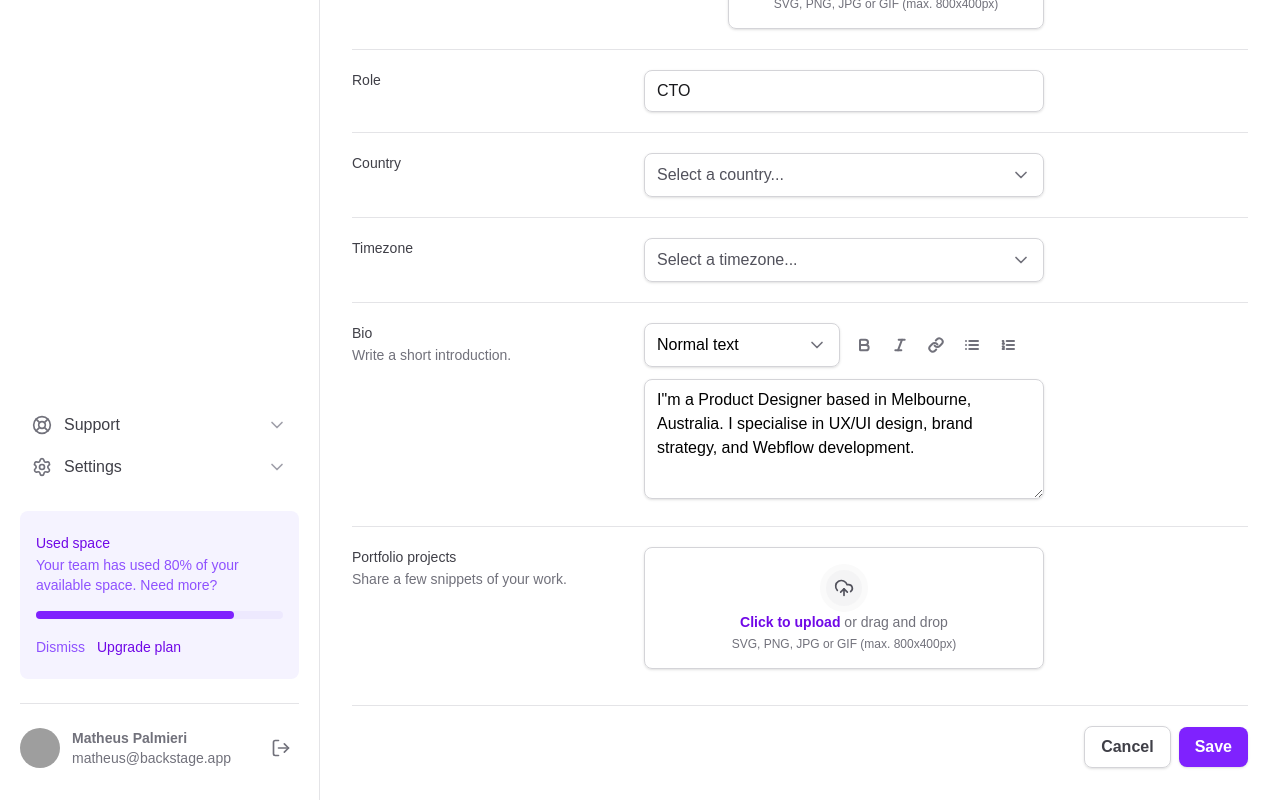
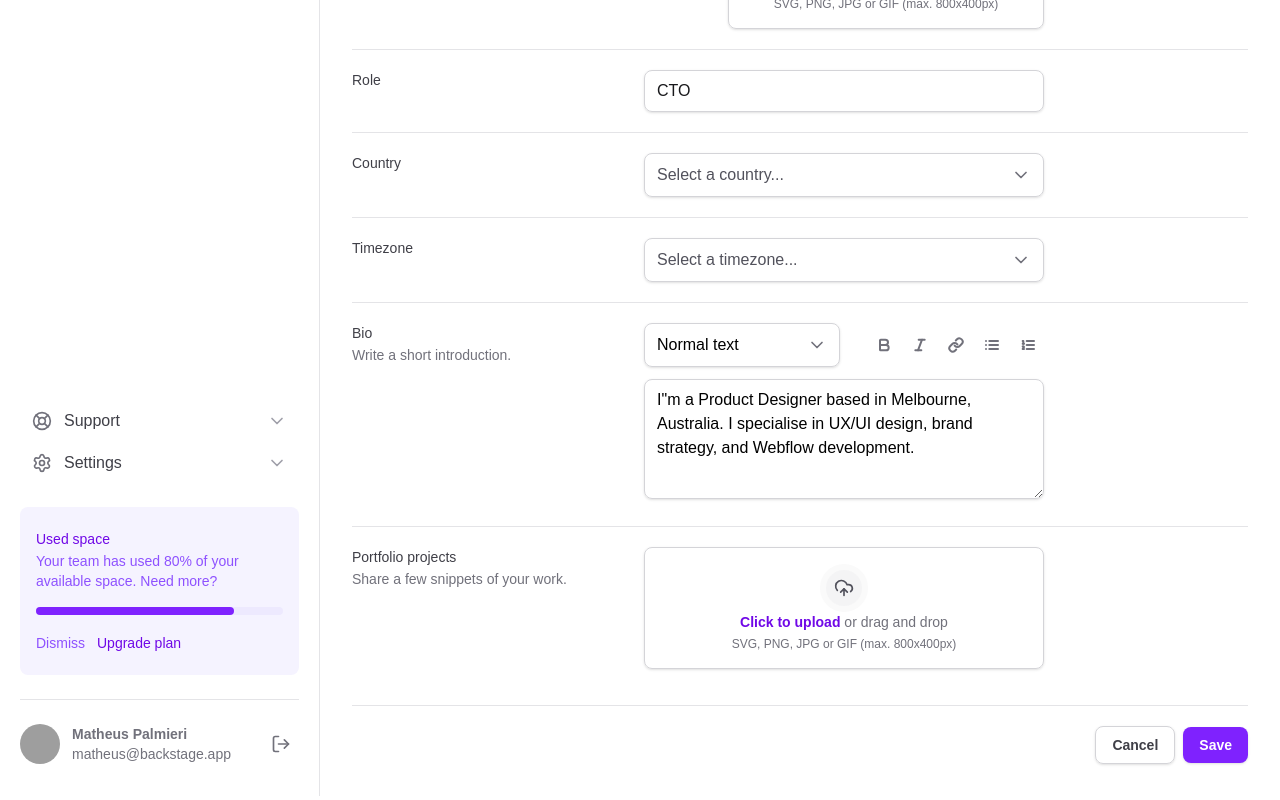
Before and after one commit to MatheusPalmieri/rocketseat-tailwind, a Next.js app: page / in a window 1280 px wide. Shown: the part 577-1377 px from the top of the page. Built offline with nearby package versions, Linux system fonts and the light colour scheme; grey boxes are pictures that could not be loaded.

Commit message:
feat: button variants

```diff
--- a/package.json
+++ b/package.json
@@ -16,7 +16,9 @@
     "motion": "^12.23.12",
     "next": "15.4.5",
     "react": "19.1.0",
-    "react-dom": "19.1.0"
+    "react-dom": "19.1.0",
+    "tailwind-merge": "^3.3.1",
+    "tailwind-variants": "^3.1.1"
   },
   "devDependencies": {
     "@eslint/eslintrc": "^3",
--- a/src/app/page.tsx
+++ b/src/app/page.tsx
@@ -3,6 +3,7 @@ import { InputControl, InputPrefix, InputRoot } from "@/components/form/Input";
 import { Select, SelectItem } from "@/components/form/Select";
 import { Textarea } from "@/components/form/Textarea";
 import { SettingsTabs } from "@/components/SettingsTabs/SettingsTabs";
+import { Button } from "@/components/ui/Button";
 import { Bold, Italic, Link, List, ListOrdered, Mail } from "lucide-react";
 
 export default function Home() {
@@ -22,19 +23,10 @@ export default function Home() {
           </div>
 
           <div className="flex items-center gap-2">
-            <button
-              type="button"
-              className="text-small rounded-lg border border-zinc-300 px-4 py-2 font-semibold text-zinc-700 shadow-sm transition-colors duration-300 hover:bg-zinc-50"
-            >
-              Cancel
-            </button>
-            <button
-              type="submit"
-              form="settings"
-              className="text-small rounded-lg bg-violet-600 px-4 py-2 font-semibold text-white shadow-sm transition-colors duration-300 hover:bg-violet-700"
-            >
+            <Button variant="secondary">Cancel</Button>
+            <Button type="submit" form="settings">
               Save
-            </button>
+            </Button>
           </div>
         </div>
 
@@ -155,40 +147,25 @@ export default function Home() {
                   <SelectItem value="md">Markdown</SelectItem>
                 </Select>
 
-                <div className="flex items-center gap-1">
-                  <button
-                    type="button"
-                    className="rounded-md p-2 transition-colors duration-200 hover:bg-zinc-50"
-                  >
+                <div className="ml-auto flex items-center gap-1">
+                  <Button variant="ghost" size="icon">
                     <Bold className="size-4 text-zinc-500" strokeWidth={3} />
-                  </button>
-                  <button
-                    type="button"
-                    className="rounded-md p-2 transition-colors duration-200 hover:bg-zinc-50"
-                  >
+                  </Button>
+                  <Button variant="ghost" size="icon">
                     <Italic className="size-4 text-zinc-500" strokeWidth={3} />
-                  </button>
-                  <button
-                    type="button"
-                    className="rounded-md p-2 transition-colors duration-200 hover:bg-zinc-50"
-                  >
+                  </Button>
+                  <Button variant="ghost" size="icon">
                     <Link className="size-4 text-zinc-500" strokeWidth={3} />
-                  </button>
-                  <button
-                    type="button"
-                    className="rounded-md p-2 transition-colors duration-200 hover:bg-zinc-50"
-                  >
+                  </Button>
+                  <Button variant="ghost" size="icon">
                     <List className="size-4 text-zinc-500" strokeWidth={3} />
-                  </button>
-                  <button
-                    type="button"
-                    className="rounded-md p-2 transition-colors duration-200 hover:bg-zinc-50"
-                  >
+                  </Button>
+                  <Button variant="ghost" size="icon">
                     <ListOrdered
                       className="size-4 text-zinc-500"
                       strokeWidth={3}
                     />
-                  </button>
+                  </Button>
                 </div>
               </div>
               <Textarea
@@ -217,18 +194,8 @@ export default function Home() {
           </div>
 
           <div className="flex items-center justify-end gap-2">
-            <button
-              type="button"
-              className="text-small rounded-lg border border-zinc-300 px-4 py-2 font-semibold text-zinc-700 shadow-sm transition-colors duration-300 hover:bg-zinc-50"
-            >
-              Cancel
-            </button>
-            <button
-              type="submit"
-              className="text-small rounded-lg bg-violet-600 px-4 py-2 font-semibold text-white shadow-sm transition-colors duration-300 hover:bg-violet-700"
-            >
-              Save
-            </button>
+            <Button variant="secondary">Cancel</Button>
+            <Button type="submit">Save</Button>
           </div>
         </form>
       </div>
--- a/src/components/Sidebar/Profile.tsx
+++ b/src/components/Sidebar/Profile.tsx
@@ -1,4 +1,5 @@
 import { LogOut } from "lucide-react";
+import { Button } from "../ui/Button";
 
 export const Profile = () => {
   return (
@@ -18,12 +19,9 @@ export const Profile = () => {
         </span>
       </div>
 
-      <button
-        type="button"
-        className="ml-auto rounded-md p-2 transition-colors duration-200 hover:bg-zinc-50"
-      >
+      <Button variant="ghost" className="ml-auto">
         <LogOut className="size-5 text-zinc-500" />
-      </button>
+      </Button>
     </div>
   );
 };
--- a/src/components/form/FileInput/List.tsx
+++ b/src/components/form/FileInput/List.tsx
@@ -1,5 +1,6 @@
 "use client";
 
+import { Button } from "@/components/ui/Button";
 import { formatBytes } from "@/utils/formatBytes";
 import { useAutoAnimate } from "@formkit/auto-animate/react";
 import { Trash2, UploadCloud } from "lucide-react";
@@ -36,13 +37,14 @@ export const List = () => {
             </div>
           </div>
 
-          <button
-            type="button"
-            className="ml-auto rounded-md p-2 transition-colors duration-200 hover:bg-zinc-50"
+          <Button
+            variant="ghost"
+            size="icon"
+            className="ml-auto"
             onClick={() => onRemoveFile(file.name)}
           >
             <Trash2 className="size-5 text-zinc-500" />
-          </button>
+          </Button>
         </div>
       ))}
     </div>
--- /dev/null
+++ b/src/components/ui/Button.tsx
@@ -0,0 +1,47 @@
+import type { ComponentProps } from "react";
+import { tv, VariantProps } from "tailwind-variants";
+
+const buttonVariants = tv({
+  base: [
+    "rounded-lg outline-none shadow-sm",
+    "px-4 py-2",
+    "text-sm font-semibold",
+    "focus-visible:ring-violet-100 focus-visible:offset-2 focus-visible:ring-2",
+    "disabled:opacity-50 active:opacity-80 hover:opacity-90",
+    "transition-all duration-200 cursor-pointer",
+  ],
+  variants: {
+    variant: {
+      primary: "bg-violet-600 text-white",
+      secondary: "border border-zinc-300 text-zinc-700",
+      ghost: "rounded-md px-2 shadow-none hover:bg-zinc-50 ",
+    },
+    size: {
+      default: "h-11 min-w-11",
+      icon: "size-8 inline-flex items-center justify-center",
+    },
+  },
+  defaultVariants: {
+    variant: "primary",
+  },
+});
+
+interface ButtonProps
+  extends ComponentProps<"button">,
+    VariantProps<typeof buttonVariants> {}
+
+export const Button = ({
+  variant,
+  size,
+  className,
+  type = "button",
+  ...props
+}: ButtonProps) => {
+  return (
+    <button
+      {...props}
+      type={type}
+      className={buttonVariants({ variant, size, className })}
+    />
+  );
+};
```
Also changed, not shown: 1 other file (tests, documents, lock files or other folders).
